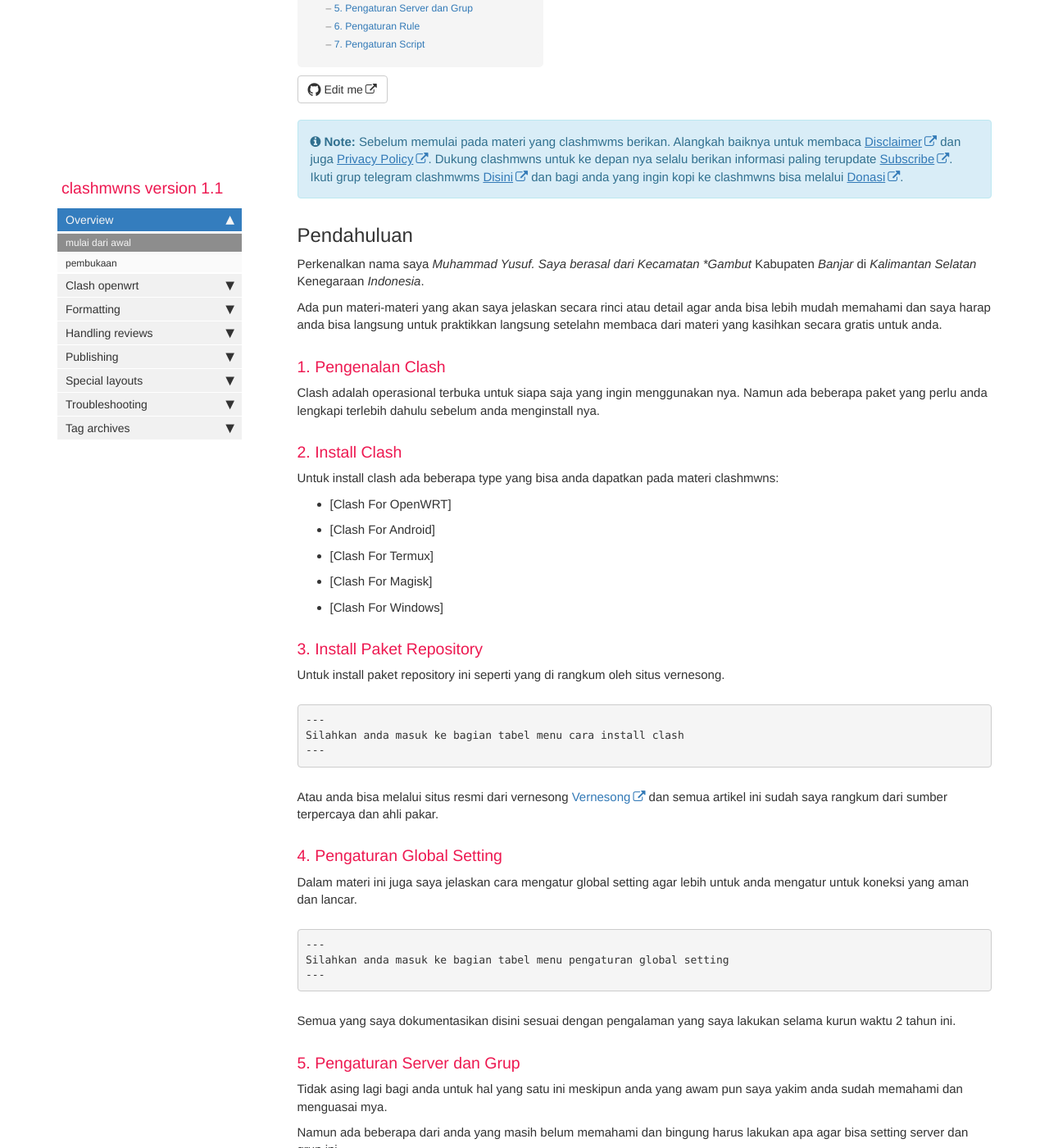
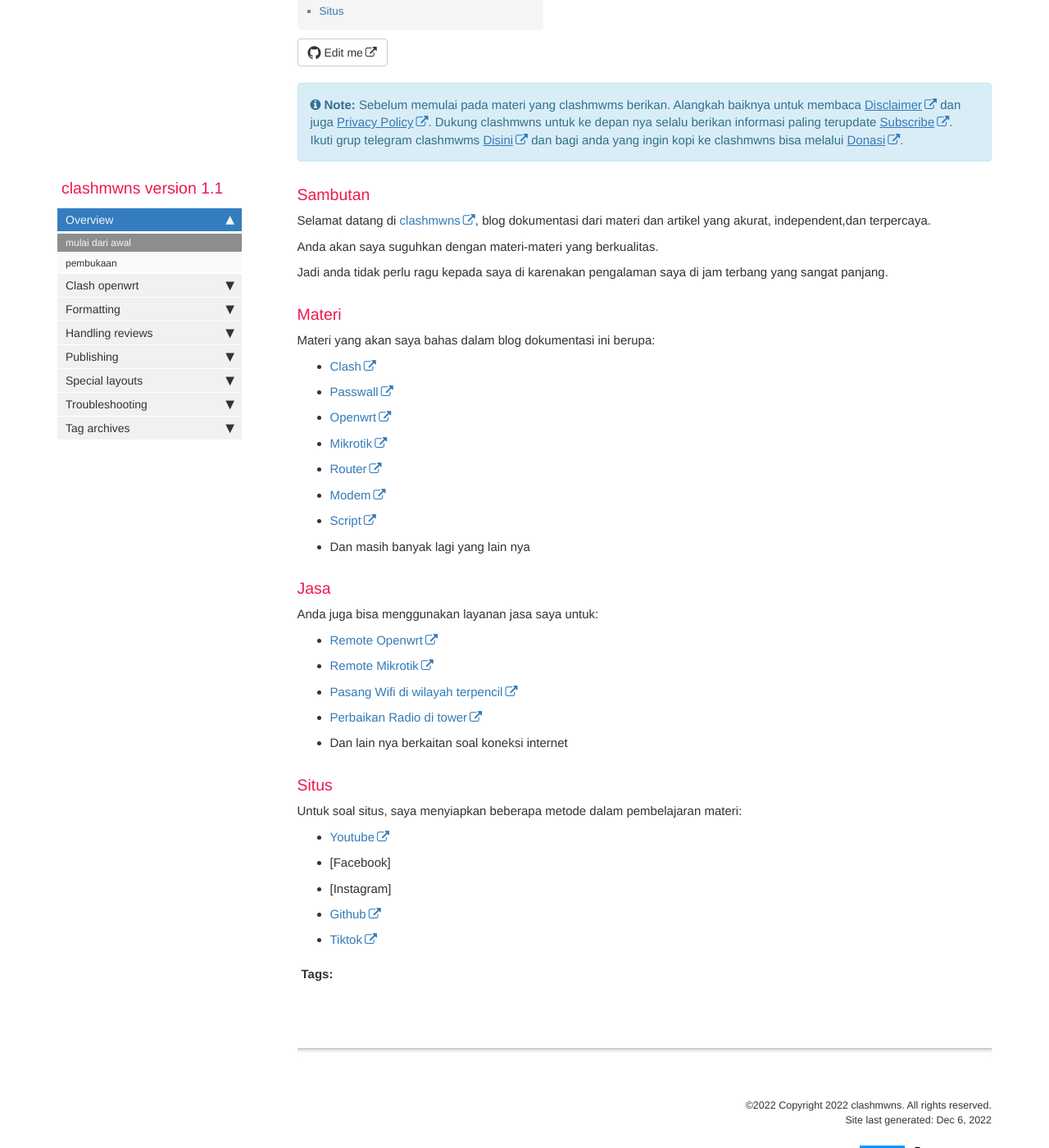
Before and after one commit to mwnsofficial/clashmwns, a Jekyll site: the page built from index.md, in a window 1280 px wide and 1400 px high, scrolled down 470 px. Shown: the whole window at 82% size. Built offline with Jekyll 4.4.1, drawn with Linux system fonts in a browser that asks for light colours; comment, search, counter and statistics services are not loaded; some of the changed text lies outside the part shown.

Commit message:
Update index.md

````diff
--- a/index.md
+++ b/index.md
@@ -1,106 +1,68 @@
 ---
-title: "Belajar clash dari awal hingga anda bisa mandiri"
+title: "Belajar dari clashmwns mulai awal hingga anda bisa mandiri"
 keywords: sample homepage
-tags: [getting_started]
+tags: [overview]
 sidebar: mydoc_sidebar
 permalink: index.html
-summary: Belajar clash dari awal hingga anda bisa mandiri.
+summary: Belajar dari clashmwns mulai awal hingga anda bisa mandiri.
 ---
 
 {% include note.html content="Sebelum memulai pada materi yang clashmwms berikan. Alangkah baiknya untuk membaca <a alt='disclaimer clashmwns' href='https://www.clashmwns.com/disclaimer'>Disclaimer</a> dan juga <a alt='disclaimer clashmwns' href='https://www.clashmwns.com/privacy-policy'>Privacy Policy</a>. Dukung clashmwns untuk ke depan nya selalu berikan informasi paling terupdate <a alt='subscribe' href='https://youtube.com/@mwnsofficial'>Subscribe</a>. Ikuti grup telegram clashmwms <a alt='telegram' href='https://t.me/+MV1v5tLmOSI2ODU1'>Disini</a> dan bagi anda yang ingin kopi ke clashmwns bisa melalui <a alt='donasi' href='https://www.clashmwns.com/donate.html'>Donasi</a>." %}
 
-## Pendahuluan
+### Sambutan
 
-Perkenalkan nama saya *Muhammad Yusuf. Saya berasal dari Kecamatan *Gambut* Kabupaten *Banjar* di *Kalimantan Selatan* Kenegaraan *Indonesia*.
+Selamat datang di <a alt='clashmwns' href='https://www.clashmwns.com'>clashmwns</a>, blog dokumentasi dari materi dan artikel yang akurat, independent,dan terpercaya.
 
-Ada pun materi-materi yang akan saya jelaskan secara rinci atau detail agar anda bisa lebih mudah memahami dan saya harap anda bisa langsung untuk praktikkan langsung setelahn membaca dari materi yang kasihkan secara gratis untuk anda.
+Anda akan saya suguhkan dengan materi-materi yang berkualitas.
 
-### 1. Pengenalan Clash
+Jadi anda tidak perlu ragu kepada saya di karenakan pengalaman saya di jam terbang yang sangat panjang.
 
-Clash adalah operasional terbuka untuk siapa saja yang ingin menggunakan nya. Namun ada beberapa paket yang perlu anda lengkapi terlebih dahulu sebelum anda menginstall nya.
+### Materi
 
-### 2. Install Clash
+Materi yang akan saya bahas dalam blog dokumentasi ini berupa:
 
-Untuk install clash ada beberapa type yang bisa anda dapatkan pada materi clashmwns:
+- [Clash](https://www.clashmwns.com/pengenalan_clash.html)
 
-* [Clash For OpenWRT]
+- [Passwall](https://www.clashmwns.com/passwall)
 
-* [Clash For Android]
+- [Openwrt](https://www.clashmwns.com/openwrt)
 
-* [Clash For Termux]
+- [Mikrotik](https://www.clashmwns.com/mikrotik)
 
-* [Clash For Magisk]
+- [Router](https://www.clashmwns.com/router)
 
-* [Clash For Windows]
+- [Modem](https://www.clashmwns.com/modem)
 
-### 3. Install Paket Repository
+- [Script](https://www.clashmwns.com/script)
 
-Untuk install paket repository ini seperti yang di rangkum oleh situs vernesong.
+- Dan masih banyak lagi yang lain nya
 
-<pre>
----
-Silahkan anda masuk ke bagian tabel menu cara install clash
----
-</pre>
+### Jasa
 
-Atau anda bisa melalui situs resmi dari vernesong [Vernesong](https://github.com/vernesong/OpenClash) dan semua artikel ini sudah saya rangkum dari sumber terpercaya dan ahli pakar.
+Anda juga bisa menggunakan layanan jasa saya untuk:
 
-### 4. Pengaturan Global Setting
+- [Remote Openwrt](https://wa.me/6287764241047?text=saya%20ingin%20berlangganan%20jasa%remote%20openwrt)
 
-Dalam materi ini juga saya jelaskan cara mengatur global setting agar lebih untuk anda mengatur untuk koneksi yang aman dan lancar.
+- [Remote Mikrotik](https://wa.me/6287764241047?text=saya%20ingin%20berlangganan%20jasa%remote%20mikrotik)
 
-<pre>
----
-Silahkan anda masuk ke bagian tabel menu pengaturan global setting
----
-</pre>
+- [Pasang Wifi di wilayah terpencil](https://wa.me/6287764241047?text=saya%20ingin%20berlangganan%20jasa%20pasang%20wifi)
 
-Semua yang saya dokumentasikan disini sesuai dengan pengalaman yang saya lakukan selama kurun waktu 2 tahun ini.
+- [Perbaikan Radio di tower](https://wa.me/6287764241047?text=saya%20ingin%20berlangganan%20jasa%perbaikan%20radio%20tower)
 
-### 5. Pengaturan Server dan Grup
+- Dan lain nya berkaitan soal koneksi internet
 
-Tidak asing lagi bagi anda untuk hal yang satu ini meskipun anda yang awam pun saya yakim anda sudah memahami dan menguasai mya.
+### Situs
 
-Namun ada beberapa dari anda yang masih belum memahami dan bingung harus lakukan apa agar bisa setting server dan grup ini.
+Untuk soal situs, saya menyiapkan beberapa metode dalam pembelajaran materi:
 
-Akan tetapi anda tidak perlu khawatir, karena saya juga sudah siapkan pada materi ini.
+- [Youtube](https://www.youtube.com/@mwnsofficial)
 
-<pre>
----
-Silahkan anda masuk saja ke tabel menu server dan grup
----
-</pre>
+- [Facebook]
 
-Disana ada beberapa materi mulai dari:
+- [Instagram]
 
-```
-1. Proksi
-2. Proksi Provider
-3. Proksi Grup
-```
+- [Github](https://github.com/mwnsofficial)
 
-Itu semua sangat membantu kemudian hari jika anda merasa kebingungan untuk lakukan sesuatu.
-
-### 6. Pengaturan Rule
-
-Pada bagian ini adalah pavorite saya selain pengaturan script yang sering anda lihat pada channel youtube saya di <a alt='mwnsofficial' href='https://www.youtube.com/@mwnsofficial'>Master Wifi Network Solution</a>
-
-Untuk pengaturan rule terbilang sangat mudah sekali namun ada juga yang sangat rumit sekali.
-
-Semua tergantung anda untuk mencapai nya pada materi ini.
-
-<pre>
----
-Silahkan anda masuk ke tabel menu pengatura rule
----
-</pre>
-
-### 7. Pengaturan Script
-
-Pada kategori ini di khususkan untuk yang sudah berlevel hard atau expert.
-
-Namun bagi anda yang masih pemula tidak ada salah nya untuk mencoba juga mempelajari nya pada materi ini.
-
-Dan saya akan support anda sepenuhnya dengan berbagai materi yang sudah saya siapkan jauh hari sebelumnya.
+- [Tiktok](https://tiktok.com/@mwns92)
 
 {% include links.html %}
````
